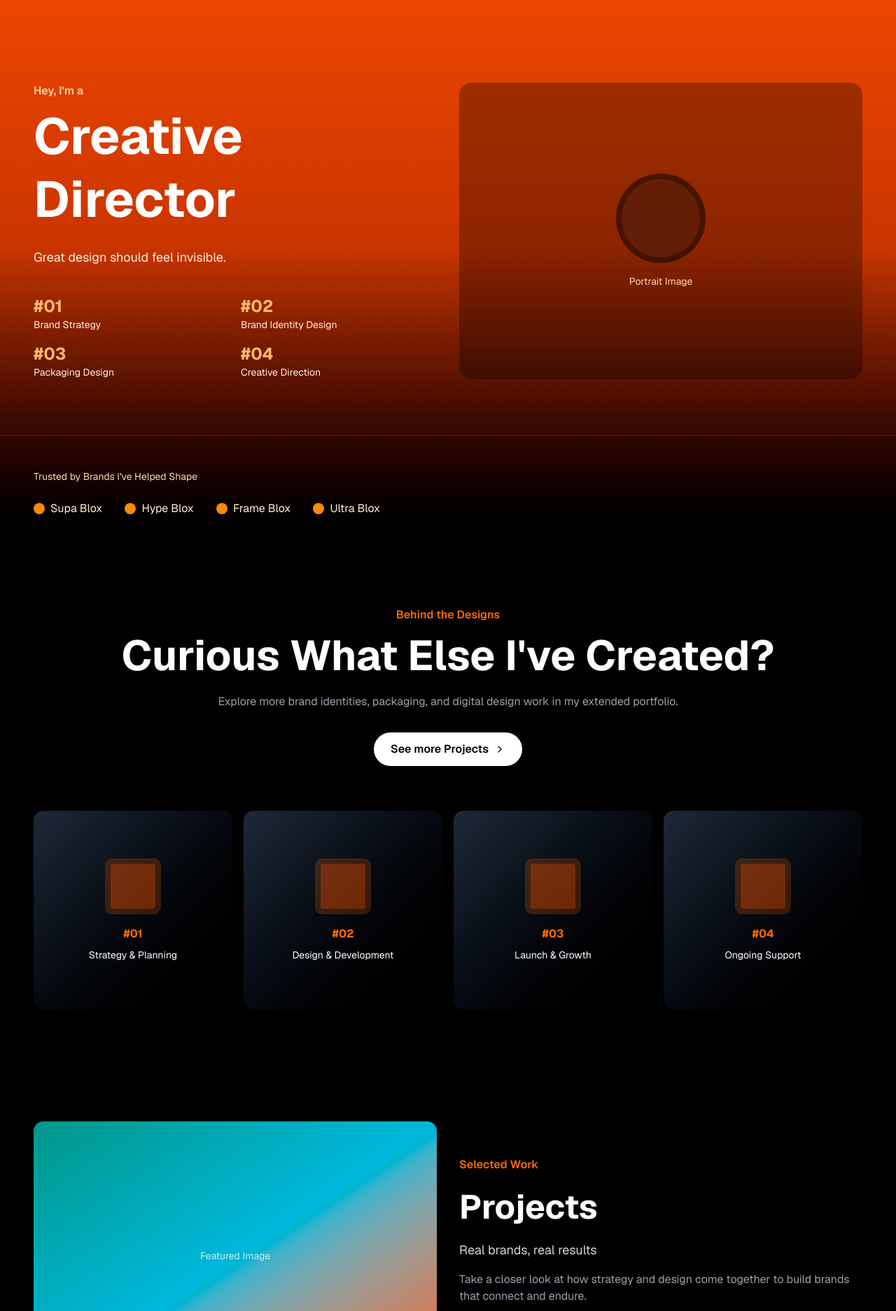
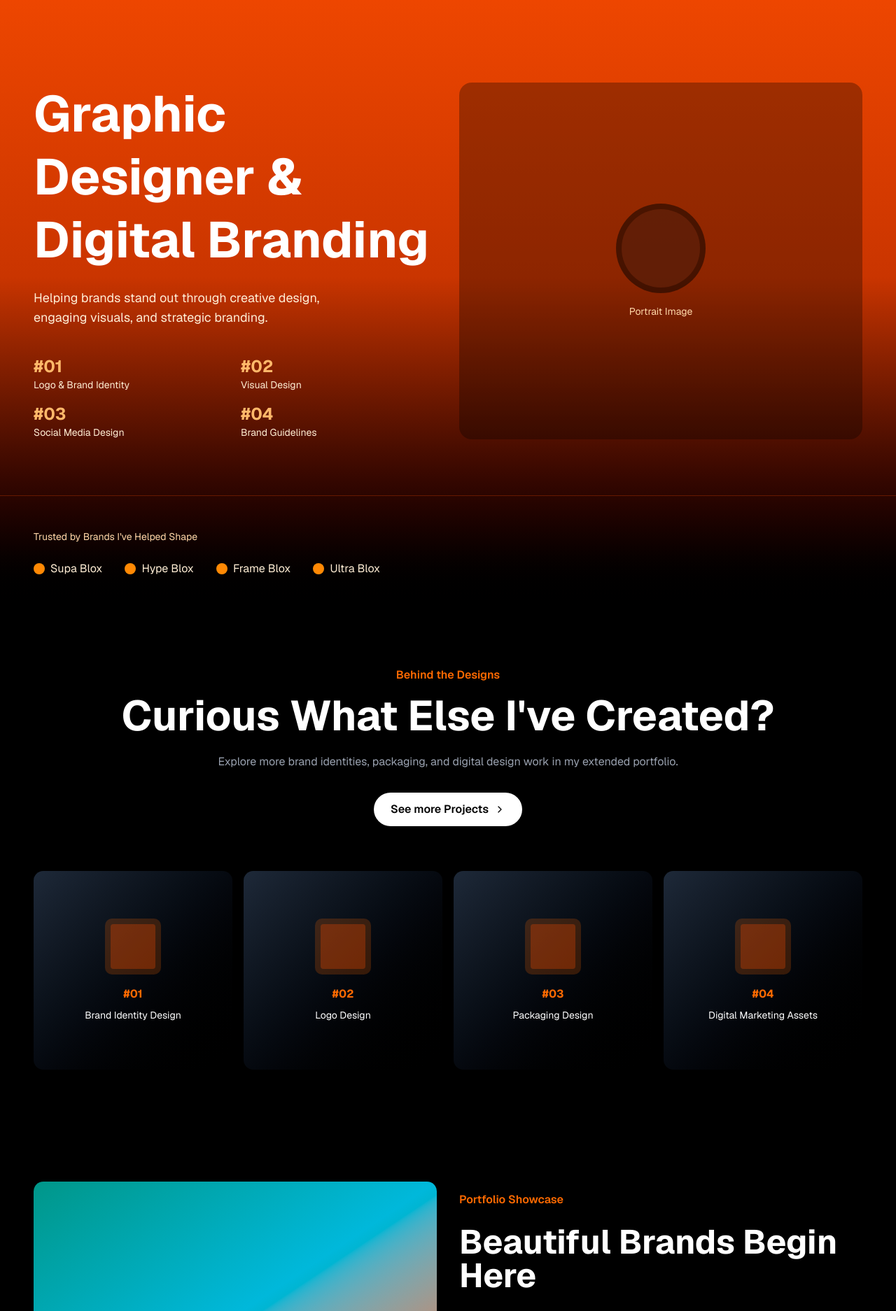
Before and after one commit to petladwala10-prog/Portfolio, a Next.js app: page / in a window 1280 px wide. Shown: the part 82-1956 px from the top of the page at 70% size. Built offline with nearby package versions, Linux system fonts and the light colour scheme.

Commit message:
feat: update professional branding and portfolio descriptions

```diff
--- a/components/about-section.tsx
+++ b/components/about-section.tsx
@@ -11,16 +11,16 @@ export default function AboutSection() {
           <div className="flex flex-col gap-6">
             <p className="text-orange-500 font-semibold">About me</p>
             <h2 className="text-5xl md:text-6xl font-bold text-white text-balance">
-              Designer. Strategist. Creative partner.
+              Graphic Designer. Brand Specialist. Digital Expert.
             </h2>
             <p className="text-gray-300 text-lg">
-              Blending clarity and creativity to build brands with purpose.
+              Creating compelling visual identities that make your brand unforgettable.
             </p>
             <p className="text-gray-400">
-              I&apos;m a freelance brand designer with 15 years of experience helping startups, creatives, and growing businesses build identities that feel like them. With a background in design, marketing, art direction, and brand strategy, I bring a balance of strategy and style to every project.
+              I&apos;m a passionate graphic designer with 8+ years of experience helping businesses, startups, and creative entrepreneurs develop stunning visual brands. My expertise spans logo design, brand identity systems, packaging design, and comprehensive digital marketing assets that connect emotionally with your target audience.
             </p>
             <p className="text-gray-400">
-              I bring a balance of strategy and style to every project. Whether it&apos;s your first brand or a refresh, I&apos;m here to guide you every step of the way.
+              Whether you&apos;re launching a new brand or refreshing an existing one, I combine strategic thinking with creative excellence to deliver designs that not only look beautiful but also drive results and build lasting brand loyalty.
             </p>
             <button className="inline-flex items-center gap-2 bg-orange-500 text-white w-fit px-6 py-3 rounded-full font-semibold hover:bg-orange-600 transition">
               Read more
--- a/components/experience-section.tsx
+++ b/components/experience-section.tsx
@@ -22,15 +22,15 @@ export default function ExperienceSection() {
 
           {/* Content */}
           <div className="flex flex-col gap-6">
-            <p className="text-orange-500 font-semibold">Behind the Designs</p>
+            <p className="text-orange-500 font-semibold">Design Expertise</p>
             <h2 className="text-5xl md:text-6xl font-bold text-white text-balance">
-              Shaping Experiences That Make Life Simpler
+              Crafting Visual Stories That Inspire
             </h2>
             <p className="text-gray-300 text-lg">
-              I&apos;m a product designer focused on building clean, intuitive interfaces that solve real-world problems.
+              With expertise in graphic design, branding, and visual communication, I create designs that are both beautiful and effective.
             </p>
             <p className="text-gray-400">
-              Let&apos;s Build Something Meaningful Together
+              From concept to final execution, I focus on delivering exceptional design solutions that elevate your brand and engage your audience.
             </p>
             <button className="inline-flex items-center gap-2 bg-orange-500 text-white w-fit px-6 py-3 rounded-full font-semibold hover:bg-orange-600 transition">
               Get in touch
--- a/components/footer.tsx
+++ b/components/footer.tsx
@@ -7,9 +7,9 @@ export default function Footer() {
         <div className="grid grid-cols-1 md:grid-cols-3 gap-12 mb-12">
           {/* Brand */}
           <div>
-            <h3 className="text-xl font-bold text-white mb-4">Folioblox</h3>
+            <h3 className="text-xl font-bold text-white mb-4">Design Studio</h3>
             <p className="text-gray-400 text-sm">
-              Creative director crafting beautiful brands and experiences.
+              Graphic designer specializing in brand identity, visual design, and digital branding solutions that help your business stand out.
             </p>
           </div>
 
@@ -35,7 +35,7 @@ export default function Footer() {
 
         <div className="border-t border-gray-900 pt-8">
           <p className="text-gray-500 text-sm text-center">
-            © 2024 Folioblox. All rights reserved.
+            © 2024 Design Studio. All rights reserved. | Crafting beautiful brands, one design at a time.
           </p>
         </div>
       </div>
--- a/components/hero.tsx
+++ b/components/hero.tsx
@@ -24,33 +24,32 @@ export default function Hero() {
         {/* Left Content */}
         <div className="flex flex-col gap-6 text-white">
           <div>
-            <p className="text-orange-200 font-semibold mb-2">Hey, I&apos;m a</p>
             <h2 className="text-5xl md:text-7xl font-bold leading-tight text-balance">
-              Creative Director
+              Graphic Designer & Digital Branding
             </h2>
           </div>
 
           <p className="text-lg text-orange-100 max-w-md">
-            Great design should feel invisible.
+            Helping brands stand out through creative design, engaging visuals, and strategic branding.
           </p>
 
           {/* Stats */}
           <div className="grid grid-cols-2 gap-4 mt-4">
             <div>
               <p className="text-2xl font-bold text-orange-300">#01</p>
-              <p className="text-sm text-orange-100">Brand Strategy</p>
+              <p className="text-sm text-orange-100">Logo & Brand Identity</p>
             </div>
             <div>
               <p className="text-2xl font-bold text-orange-300">#02</p>
-              <p className="text-sm text-orange-100">Brand Identity Design</p>
+              <p className="text-sm text-orange-100">Visual Design</p>
             </div>
             <div>
               <p className="text-2xl font-bold text-orange-300">#03</p>
-              <p className="text-sm text-orange-100">Packaging Design</p>
+              <p className="text-sm text-orange-100">Social Media Design</p>
             </div>
             <div>
               <p className="text-2xl font-bold text-orange-300">#04</p>
-              <p className="text-sm text-orange-100">Creative Direction</p>
+              <p className="text-sm text-orange-100">Brand Guidelines</p>
             </div>
           </div>
         </div>
--- a/components/portfolio-grid.tsx
+++ b/components/portfolio-grid.tsx
@@ -25,10 +25,10 @@ export default function PortfolioGrid() {
         <div className="grid grid-cols-1 md:grid-cols-2 lg:grid-cols-4 gap-4 mt-12">
           {/* Project Cards */}
           {[
-            { num: '#01', title: 'Strategy & Planning' },
-            { num: '#02', title: 'Design & Development' },
-            { num: '#03', title: 'Launch & Growth' },
-            { num: '#04', title: 'Ongoing Support' },
+            { num: '#01', title: 'Brand Identity Design' },
+            { num: '#02', title: 'Logo Design' },
+            { num: '#03', title: 'Packaging Design' },
+            { num: '#04', title: 'Digital Marketing Assets' },
           ].map((item, idx) => (
             <div
               key={idx}
--- a/components/portfolio-showcase.tsx
+++ b/components/portfolio-showcase.tsx
@@ -7,32 +7,32 @@ export default function PortfolioShowcase() {
     <section className="bg-black py-20 px-6 md:px-12">
       <div className="max-w-7xl mx-auto">
         <div className="grid grid-cols-1 md:grid-cols-2 gap-8">
-          {/* Orange Blox */}
+          {/* Project 1 */}
           <div className="flex flex-col gap-4">
-            <div className="aspect-video bg-green-600 rounded-xl overflow-hidden flex items-center justify-center">
-              <p className="text-white text-sm">Orange Blox Image</p>
+            <div className="aspect-video bg-gradient-to-br from-purple-600 to-indigo-800 rounded-xl overflow-hidden flex items-center justify-center">
+              <p className="text-white text-sm">Brand Identity Design</p>
             </div>
-            <h3 className="text-2xl font-bold text-white">Orange Blox</h3>
+            <h3 className="text-2xl font-bold text-white">Modern Tech Startup</h3>
             <p className="text-gray-400">
-              The image shows flowing shapes in iridescent hues, from deep blues and purples to vibrant pinks and oranges, creating an ethereal effect.
+              Complete brand identity system including logo, color palette, typography, and comprehensive brand guidelines for a fast-growing tech company.
             </p>
             <button className="inline-flex items-center gap-2 bg-orange-500 text-white w-fit px-4 py-2 rounded-full text-sm font-semibold hover:bg-orange-600 transition">
-              View
+              View Case Study
               <ChevronRight className="w-4 h-4" />
             </button>
           </div>
 
-          {/* Nova Scene */}
+          {/* Project 2 */}
           <div className="flex flex-col gap-4">
-            <div className="aspect-video bg-pink-400 rounded-xl overflow-hidden flex items-center justify-center">
-              <p className="text-white text-sm">Nova Scene Image</p>
+            <div className="aspect-video bg-gradient-to-br from-pink-500 to-rose-600 rounded-xl overflow-hidden flex items-center justify-center">
+              <p className="text-white text-sm">Packaging & Product Design</p>
             </div>
-            <h3 className="text-2xl font-bold text-white">Nova Scene</h3>
+            <h3 className="text-2xl font-bold text-white">Premium Beauty Brand</h3>
             <p className="text-gray-400">
-              The image shows flowing shapes in iridescent hues, from deep blues and purples to vibrant pinks and oranges, creating an ethereal effect.
+              Luxury packaging design and brand refresh for a premium beauty product line, including product labels, boxes, and marketing materials.
             </p>
             <button className="inline-flex items-center gap-2 bg-orange-500 text-white w-fit px-4 py-2 rounded-full text-sm font-semibold hover:bg-orange-600 transition">
-              View
+              View Case Study
               <ChevronRight className="w-4 h-4" />
             </button>
           </div>
--- a/components/pricing-section.tsx
+++ b/components/pricing-section.tsx
@@ -7,25 +7,25 @@ export default function PricingSection() {
     {
       name: 'Starter',
       price: '$1990',
-      period: '/month',
-      description: 'Perfect for early-stage startups.',
-      features: ['Logo', 'Color palette', 'Basic brand guide'],
+      period: '/project',
+      description: 'Perfect for logo or single design needs.',
+      features: ['Logo Design', 'Color Palette', 'Brand Guidelines Basics'],
       highlighted: false,
     },
     {
       name: 'Pro plan',
       price: '$2990',
-      period: '/month',
-      description: 'Ideal for businesses ready to scale.',
-      features: ['Full brand identity', 'Brand strategy', 'Unlimited revisions'],
+      period: '/project',
+      description: 'Ideal for complete brand identity.',
+      features: ['Full Brand Identity', 'Logo + Guidelines', '5 Revision Rounds'],
       highlighted: true,
     },
     {
       name: 'Enterprise plan',
       price: '$4990',
-      period: '/month',
-      description: 'Complete branding solution.',
-      features: ['Shared strategy', 'Brand visibility', 'Comprehensive guide'],
+      period: '/project',
+      description: 'Comprehensive branding solution.',
+      features: ['Complete Brand System', 'Marketing Assets', 'Ongoing Support'],
       highlighted: false,
     },
   ]
--- a/components/work-section.tsx
+++ b/components/work-section.tsx
@@ -18,16 +18,16 @@ export default function WorkSection() {
 
             {/* Content */}
             <div className="flex flex-col gap-6">
-              <p className="text-orange-500 font-semibold">Selected Work</p>
+              <p className="text-orange-500 font-semibold">Portfolio Showcase</p>
               <h3 className="text-4xl md:text-5xl font-bold text-white">
-                Projects
+                Beautiful Brands Begin Here
               </h3>
               <div>
                 <p className="text-gray-300 text-lg mb-4">
-                  Real brands, real results
+                  Compelling visual identities that tell your story
                 </p>
                 <p className="text-gray-400">
-                  Take a closer look at how strategy and design come together to build brands that connect and endure.
+                  Every design tells a story. From concept to execution, I create visually stunning brand identities that resonate with your target audience and establish lasting impressions.
                 </p>
               </div>
               <button className="inline-flex items-center gap-2 bg-white text-black w-fit px-6 py-3 rounded-full font-semibold hover:bg-gray-200 transition">
@@ -43,13 +43,13 @@ export default function WorkSection() {
           <div className="grid grid-cols-1 lg:grid-cols-2 gap-8 items-center">
             {/* Content */}
             <div className="flex flex-col gap-6 order-2 lg:order-1">
-              <p className="text-orange-500 font-semibold">Selected Work</p>
+              <p className="text-orange-500 font-semibold">Design Services</p>
               <h3 className="text-4xl md:text-5xl font-bold text-white">
-                Bringing Brands to Life Through Design
+                Strategic Visual Design Solutions
               </h3>
               <div>
                 <p className="text-gray-400">
-                  A curated collection of visual identities, packaging, and creative systems built for impact.
+                  Comprehensive branding and design services including logo design, brand guidelines, marketing materials, and digital assets that elevate your brand presence and create meaningful connections with your audience.
                 </p>
               </div>
               <button className="inline-flex items-center gap-2 bg-orange-500 text-white w-fit px-6 py-3 rounded-full font-semibold hover:bg-orange-600 transition">
```
